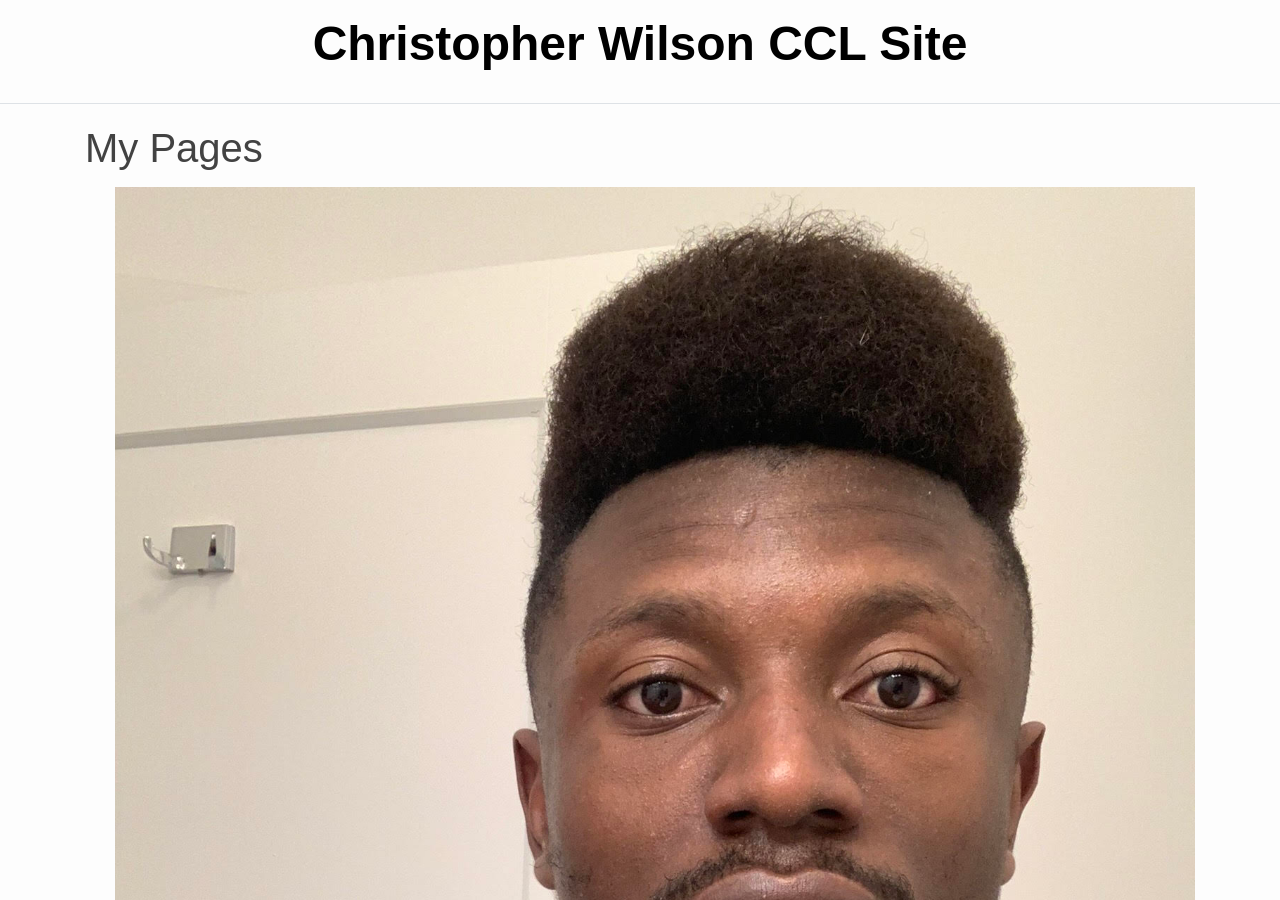
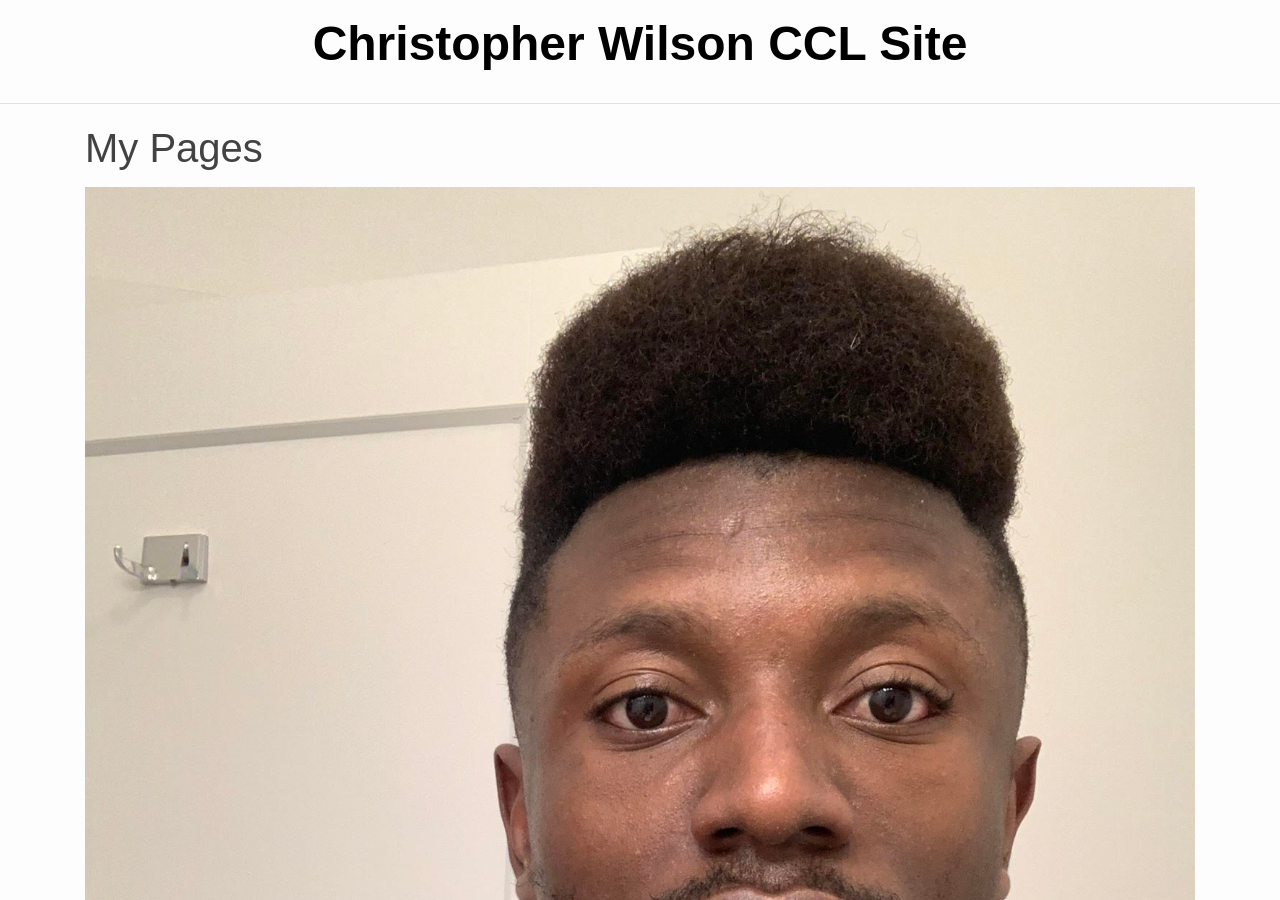
Before and after one commit to chriswils95/chriswils.github.io, a Jekyll site: the page built from index.md, in a window 1280 px wide and 900 px high. Built offline with Jekyll 4.4.1, drawn with Linux system fonts in a browser that asks for light colours.

Commit message:
add files

```diff
--- a/index.md
+++ b/index.md
@@ -2,6 +2,6 @@
 layout: default
 title: My Pages
 ---
-  * ![Screenshot](pic.jpg)
+  ![Screenshot](pic.jpg)
   * [IMMERSE Log]({{ site.baseurl }}{% link _pages/log.md %})
   * [About]({{ site.baseurl }}{% link _pages/about.md %})
```
